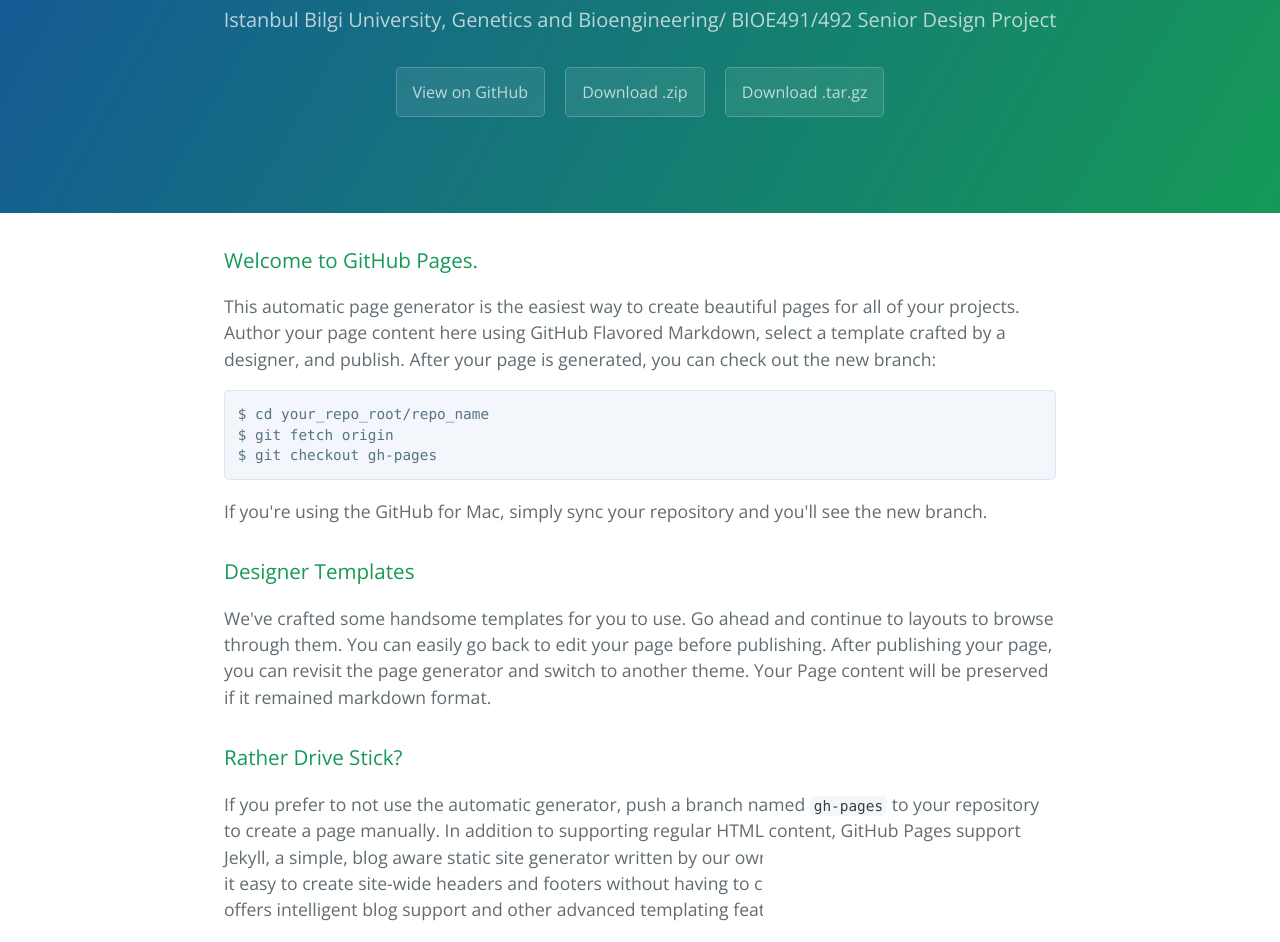
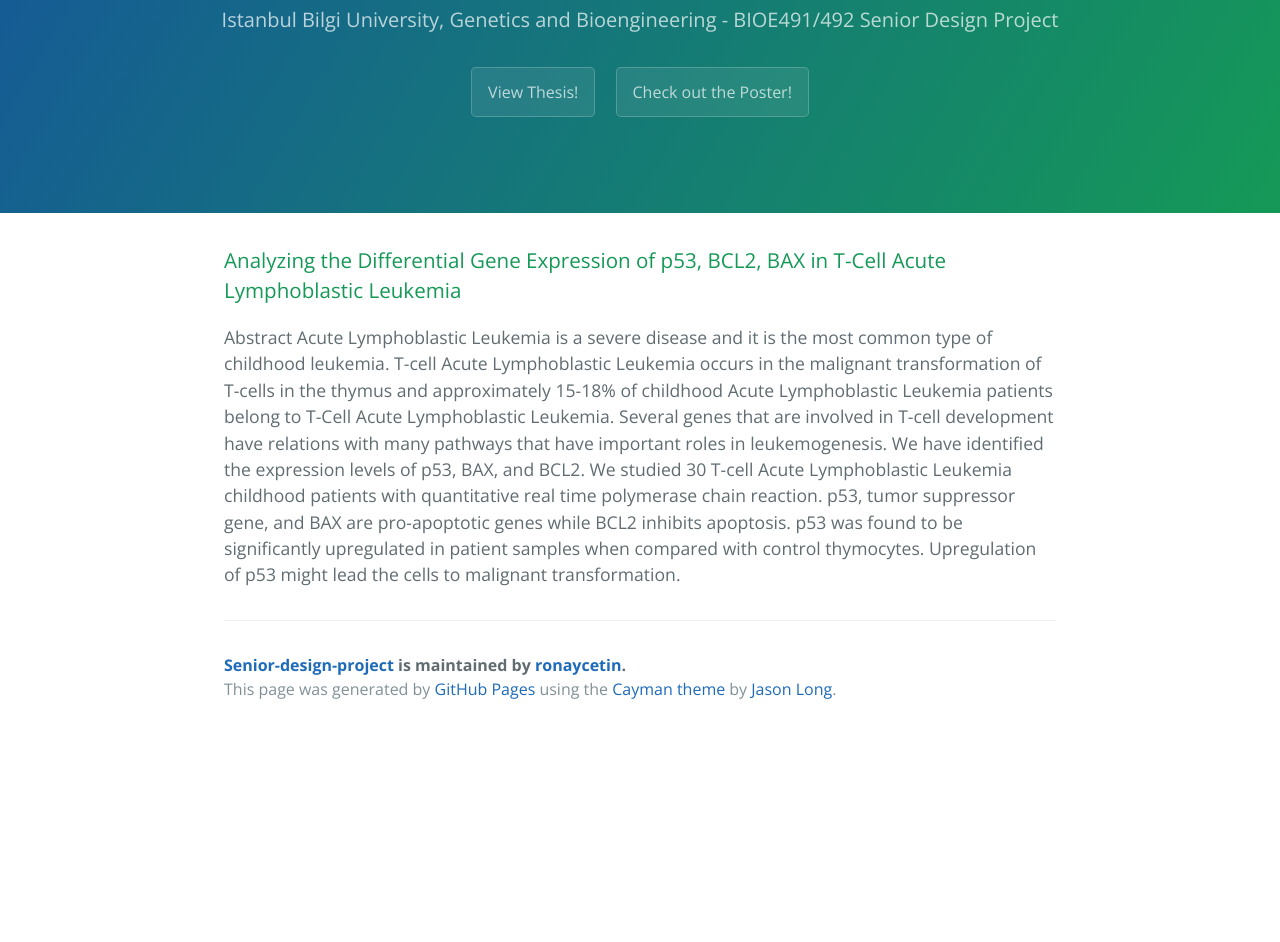
Before and after one commit to ronaycetin/Senior-Design-Project, a plain HTML site: page index.html in a window 1280 px wide. Shown: the part 170-1112 px from the top of the page. After the commit the page ends 903 px from the top, so only its background shows below. Drawn offline with nearby package versions, Linux system fonts and the light colour scheme.

Commit message:
first commit

```diff
--- a/index.html
+++ b/index.html
@@ -11,45 +11,19 @@
   </head>
   <body>
     <section class="page-header">
-      <h1 class="project-name">Senior-design-project</h1>
-      <h2 class="project-tagline">Istanbul Bilgi University, Genetics and Bioengineering/ BIOE491/492 Senior Design Project </h2>
-      <a href="https://github.com/ronaycetin/Senior-Design-Project" class="btn">View on GitHub</a>
-      <a href="https://github.com/ronaycetin/Senior-Design-Project/zipball/master" class="btn">Download .zip</a>
-      <a href="https://github.com/ronaycetin/Senior-Design-Project/tarball/master" class="btn">Download .tar.gz</a>
+      <h1 class="project-name">Senior Design Project</h1>
+      <h2 class="project-tagline">Istanbul Bilgi University, Genetics and Bioengineering - BIOE491/492 Senior Design Project </h2>
+      <a href="http://ronaycetin.github.io/Senior-Design-Project/files/thesis.pdf" class="btn">View Thesis!</a>
+      <a href="http://ronaycetin.github.io/Senior-Design-Project/files/poster.pdf" class="btn">Check out the Poster!</a>
     </section>
 
     <section class="main-content">
       <h3>
-<a id="welcome-to-github-pages" class="anchor" href="#welcome-to-github-pages" aria-hidden="true"><span class="octicon octicon-link"></span></a>Welcome to GitHub Pages.</h3>
+<a id="welcome-to-github-pages" class="anchor" href="#welcome-to-github-pages" aria-hidden="true"><span class="octicon octicon-link"></span></a>Analyzing the Differential Gene Expression of p53, BCL2, BAX in T-Cell Acute Lymphoblastic Leukemia</h3>
 
-<p>This automatic page generator is the easiest way to create beautiful pages for all of your projects. Author your page content here using GitHub Flavored Markdown, select a template crafted by a designer, and publish. After your page is generated, you can check out the new branch:</p>
-
-<pre><code>$ cd your_repo_root/repo_name
-$ git fetch origin
-$ git checkout gh-pages
-</code></pre>
-
-<p>If you're using the GitHub for Mac, simply sync your repository and you'll see the new branch.</p>
-
-<h3>
-<a id="designer-templates" class="anchor" href="#designer-templates" aria-hidden="true"><span class="octicon octicon-link"></span></a>Designer Templates</h3>
-
-<p>We've crafted some handsome templates for you to use. Go ahead and continue to layouts to browse through them. You can easily go back to edit your page before publishing. After publishing your page, you can revisit the page generator and switch to another theme. Your Page content will be preserved if it remained markdown format.</p>
-
-<h3>
-<a id="rather-drive-stick" class="anchor" href="#rather-drive-stick" aria-hidden="true"><span class="octicon octicon-link"></span></a>Rather Drive Stick?</h3>
-
-<p>If you prefer to not use the automatic generator, push a branch named <code>gh-pages</code> to your repository to create a page manually. In addition to supporting regular HTML content, GitHub Pages support Jekyll, a simple, blog aware static site generator written by our own Tom Preston-Werner. Jekyll makes it easy to create site-wide headers and footers without having to copy them across every page. It also offers intelligent blog support and other advanced templating features.</p>
-
-<h3>
-<a id="authors-and-contributors" class="anchor" href="#authors-and-contributors" aria-hidden="true"><span class="octicon octicon-link"></span></a>Authors and Contributors</h3>
-
-<p>You can <a href="https://github.com/blog/821" class="user-mention">@mention</a> a GitHub username to generate a link to their profile. The resulting <code>&lt;a&gt;</code> element will link to the contributor's GitHub Profile. For example: In 2007, Chris Wanstrath (<a href="https://github.com/defunkt" class="user-mention">@defunkt</a>), PJ Hyett (<a href="https://github.com/pjhyett" class="user-mention">@pjhyett</a>), and Tom Preston-Werner (<a href="https://github.com/mojombo" class="user-mention">@mojombo</a>) founded GitHub.</p>
-
-<h3>
-<a id="support-or-contact" class="anchor" href="#support-or-contact" aria-hidden="true"><span class="octicon octicon-link"></span></a>Support or Contact</h3>
-
-<p>Having trouble with Pages? Check out the documentation at <a href="https://help.github.com/pages">https://help.github.com/pages</a> or contact <a href="mailto:support@github.com">support@github.com</a> and we’ll help you sort it out.</p>
+<p>
+Abstract
+Acute Lymphoblastic Leukemia is a severe disease and it is the most common type of childhood leukemia. T-cell Acute Lymphoblastic Leukemia occurs in the malignant transformation of T-cells in the thymus and approximately 15-18% of childhood Acute Lymphoblastic Leukemia patients belong to T-Cell Acute Lymphoblastic Leukemia. Several genes that are involved in T-cell development have relations with many pathways that have important roles in leukemogenesis. We have identified the expression levels of p53, BAX, and BCL2. We studied 30 T-cell Acute Lymphoblastic Leukemia childhood patients with quantitative real time polymerase chain reaction. p53, tumor suppressor gene, and BAX are pro-apoptotic genes while BCL2 inhibits apoptosis. p53 was found to be significantly upregulated in patient samples when compared with control thymocytes. Upregulation of p53 might lead the cells to malignant transformation.</p>
 
       <footer class="site-footer">
         <span class="site-footer-owner"><a href="https://github.com/ronaycetin/Senior-Design-Project">Senior-design-project</a> is maintained by <a href="https://github.com/ronaycetin">ronaycetin</a>.</span>
```
Also changed, not shown: 2 other files.
